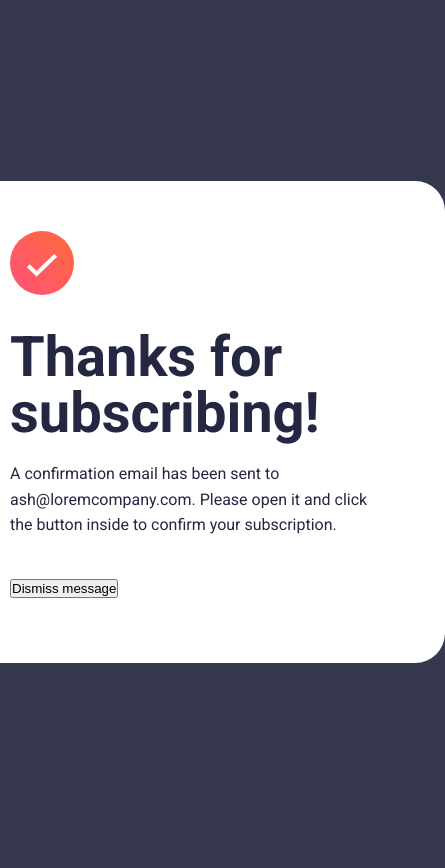
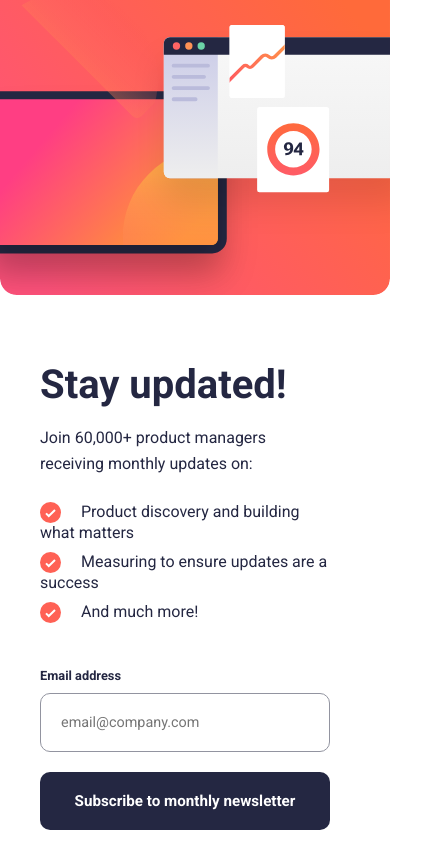
Before and after one commit to vuson1709/Newsletter-sign-up-form-with-success-message, a React (Create React App) app: page / in a window 390 px wide. Shown: the top 868 px of the page, 445 px wide, since content can reach past the window. Before the commit the page ends 844 px from the top, so only its background shows below. Built offline with nearby package versions, Linux system fonts and the light colour scheme.

Commit message:
useState for submit email

```diff
--- a/src/App.js
+++ b/src/App.js
@@ -10,20 +10,44 @@
 */
 
 import BannerDesktop from "./assets/images/illustration-sign-up-desktop.svg";
+import BannerMobile from "./assets/images/illustration-sign-up-mobile.svg";
 import IconList from "./assets/images/icon-list.svg";
 import IconSuccess from "./assets/images/icon-success.svg";
+import { useState } from "react";
 
 export default function Newsletter() {
+  const [email, setEmail] = useState("");
+
+  function handleSubmitEmail(val) {
+    setEmail(val);
+  }
+
+  function handleDismissMsg() {
+    setEmail("");
+  }
+
   return (
     <div className="container">
-      {/* <Form />
-      <Banner /> */}
-      <Success />
+      {email ? (
+        <Success email={email} onDismissMsg={handleDismissMsg} />
+      ) : (
+        <>
+          <Form onSubmitEmail={handleSubmitEmail} />
+          <Banner />
+        </>
+      )}
     </div>
   );
 }
 
-function Form() {
+function Form({ onSubmitEmail }) {
+  const [elEmail, setElEmail] = useState("");
+
+  function handleSubmit(e) {
+    e.preventDefault();
+    onSubmitEmail(elEmail);
+  }
+
   return (
     <div className="text-content">
       <h1>Stay updated!</h1>
@@ -43,33 +67,43 @@ function Form() {
         </li>
       </ul>
 
-      <form>
+      <form onSubmit={handleSubmit}>
         <label className="email-label">Email address</label>
         <input
-          type="email"
+          type="text"
           placeholder="email@company.com"
           className="email-input"
+          value={elEmail}
+          onChange={(e) => setElEmail(e.target.value)}
         />
-        <button className="subscribe">Subscribe to monthly newsletter</button>
+        <button className="btn subscribe">
+          Subscribe to monthly newsletter
+        </button>
       </form>
     </div>
   );
 }
 
 function Banner() {
-  return <img src={BannerDesktop} alt="Banner Desktop" />;
+  return window.screen.width > 800 ? (
+    <img src={BannerDesktop} alt="Banner Desktop" className="banner-desktop" />
+  ) : (
+    <img src={BannerMobile} alt="Banner Mobile" className="banner-mobile" />
+  );
 }
 
-function Success() {
+function Success({ email, onDismissMsg }) {
   return (
     <div className="success">
       <img src={IconSuccess} alt="Icon Success" className="icon-success" />
       <h1>Thanks for subscribing!</h1>
       <p>
-        A confirmation email has been sent to ash@loremcompany.com. Please open
-        it and click the button inside to confirm your subscription.
+        A confirmation email has been sent to {email}. Please open it and click
+        the button inside to confirm your subscription.
       </p>
-      <button className="dismiss">Dismiss message</button>
+      <button className="btn dismiss" onClick={onDismissMsg}>
+        Dismiss message
+      </button>
     </div>
   );
 }
--- a/src/index.css
+++ b/src/index.css
@@ -9,6 +9,8 @@
   --grey: hsl(231, 7%, 60%);
   --white: hsl(0, 0%, 100%);
 }
+
+/*========= UNIVERSAL ============*/
 
 * {
   margin: 0;
@@ -51,6 +53,33 @@ li {
   margin-bottom: 10px;
 }
 
+/*========= BUTTON  ============*/
+.btn {
+  font-family: inherit;
+  border: unset;
+  font-size: 0.95rem;
+  font-weight: 700;
+  width: 100%;
+  color: var(--white);
+  background-color: var(--dark-slate-grey);
+  padding: 20px;
+  border-radius: 10px;
+}
+
+.btn:hover {
+  cursor: pointer;
+  background-color: var(--tomato);
+  box-shadow: 0 5px 20px 1px var(--tomato);
+}
+
+.btn:active {
+  position: relative;
+  top: 1px;
+  left: 1px;
+}
+
+/*========= FORM ============*/
+
 .icon-list {
   margin-right: 20px;
   vertical-align: middle;
@@ -90,28 +119,24 @@ li {
   outline: 1px solid var(--dark-slate-grey);
 }
 
-.subscribe {
-  font-family: inherit;
-  border: unset;
-  font-size: 0.95rem;
-  font-weight: 700;
-  width: 100%;
-  color: var(--white);
-  background-color: var(--dark-slate-grey);
-  padding: 20px;
-  border-radius: 10px;
-}
+@media only screen and (max-width: 800px) {
+  body {
+    background-color: var(--white);
+  }
 
-.subscribe:hover {
-  cursor: pointer;
-  background-color: var(--tomato);
-  box-shadow: 0 5px 20px 1px var(--tomato);
-}
+  h1 {
+    font-size: 2.5rem;
+  }
 
-.subscribe:active {
-  position: relative;
-  top: 1px;
-  left: 1px;
+  .container {
+    flex-direction: column-reverse;
+    padding: 0;
+    border-radius: 0;
+  }
+
+  .btn {
+    margin-bottom: 50px;
+  }
 }
 
 /*========= SUCCESS ============*/
@@ -127,3 +152,9 @@ li {
 .success p {
   margin-bottom: 40px;
 }
+
+@media only screen and (max-width: 800px) {
+  .success {
+    width: 100%;
+  }
+}
```
